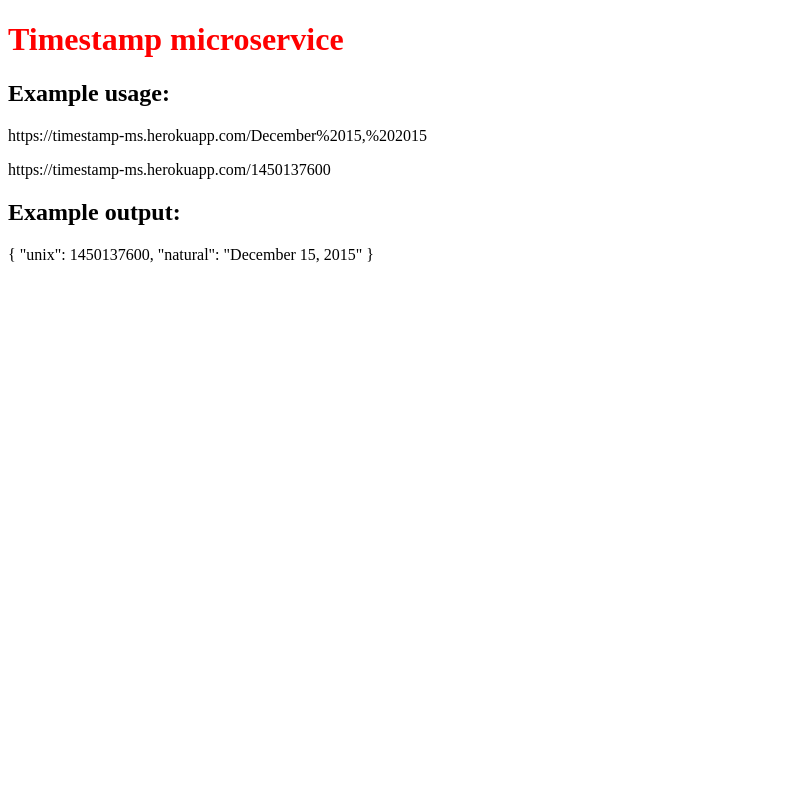
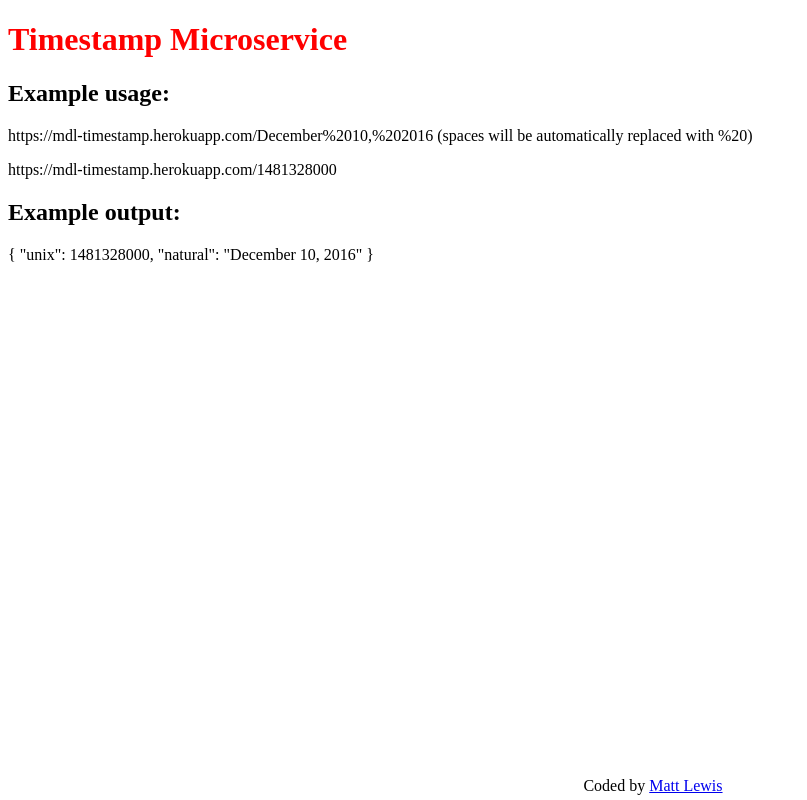
Before and after one commit to matt2112/timestamp-microservice, a website: page public/index.html in a window 1280 px wide. Shown: the whole page, without its empty margins (0-807 px from the left). Drawn offline with Linux system fonts and the light colour scheme.

Commit message:
app fully functioning

```diff
--- a/public/index.html
+++ b/public/index.html
@@ -2,16 +2,17 @@
 <html>
     <head>
         <title>Timestamp Microservice</title>
-        <meta charset="utf8">
+        <meta charset="utf-8">
         <meta name="viewport" content="width=device-width, initial-scale=1">
         <link rel="stylesheet" href="style.css" type="text/css">
     </head>
     <body>
-        <h1>Timestamp microservice</h1>
+        <h1>Timestamp Microservice</h1>
         <h2>Example usage:</h2>
-        <p>https://timestamp-ms.herokuapp.com/December%2015,%202015</p>
-        <p>https://timestamp-ms.herokuapp.com/1450137600</p>
+        <p>https://mdl-timestamp.herokuapp.com/December%2010,%202016 (spaces will be automatically replaced with %20)</p>
+        <p>https://mdl-timestamp.herokuapp.com/1481328000</p>
         <h2>Example output:</h2>
-        <p>{ "unix": 1450137600, "natural": "December 15, 2015" }</p>
+        <p>{ "unix": 1481328000, "natural": "December 10, 2016" }</p>
+        <footer>Coded by <a href="https://github.com/matt2112" target="_blank">Matt Lewis</a></footer>
     </body>
 </html>
--- a/public/style.css
+++ b/public/style.css
@@ -1,3 +1,11 @@
 h1 {
     color: red;
 }
+
+footer {
+    text-align: center;
+    position: absolute;
+    width: 100%;
+    bottom: 0;
+    padding: 5px;
+}
```
Also changed, not shown: app.js (+26 -5 lines), package.json (+3 -4 lines), Readme.md.
